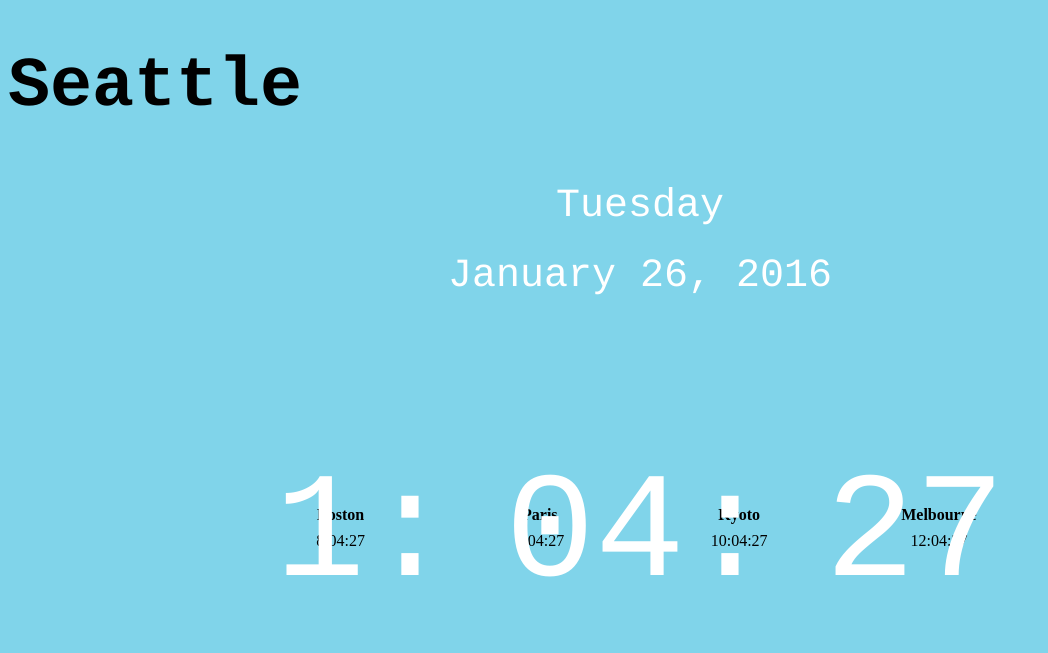
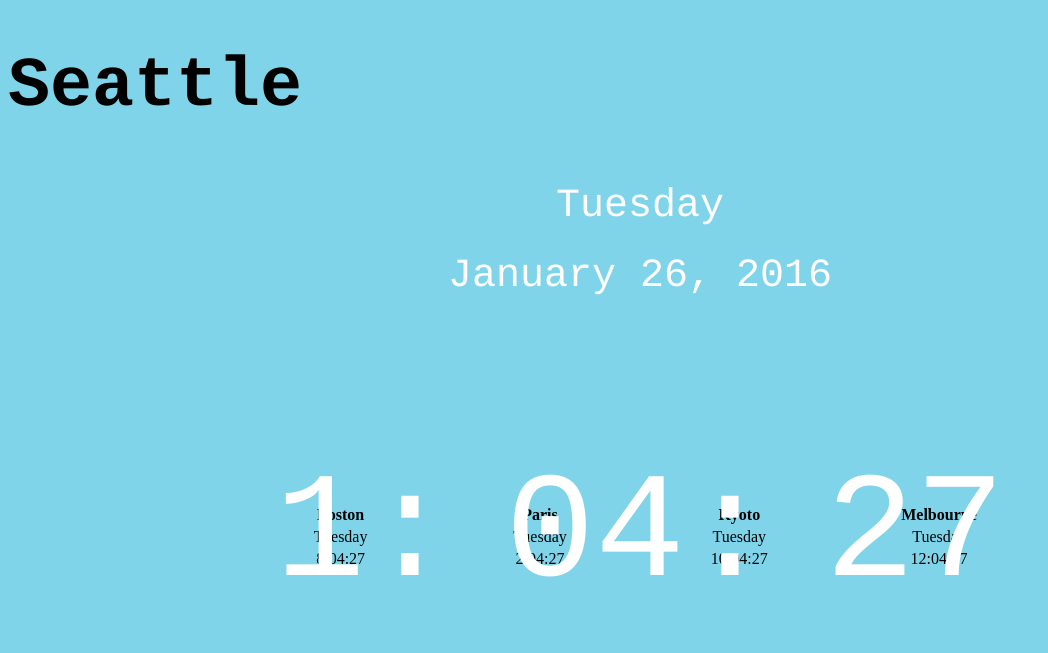
Before and after one commit to noglows/js-digital-clock, a plain HTML site: page index.html in a window 1280 px wide. Shown: the whole page, without its empty margins (0-1048 px from the left). Drawn offline with Linux system fonts and the light colour scheme.

Commit message:
Working day of week for international clocks

```diff
--- a/index.html
+++ b/index.html
@@ -25,10 +25,10 @@
             <th>Melbourne</th>
           </tr>
           <tr>
-            <td id='boston-date'></td>
-            <td id='paris-date'></td>
-            <td id='kyoto-date'></td>
-            <td id='melbourne-date'></td>
+            <td id='boston-day'></td>
+            <td id='paris-day'></td>
+            <td id='kyoto-day'></td>
+            <td id='melbourne-day'></td>
           </tr>
           <tr>
             <td id='boston-time'></td>
--- a/index.js
+++ b/index.js
@@ -1,6 +1,3 @@
-// Your code here
-
-//
 var currentTime = function() {
   var now = new Date();
   var month = now.getMonth();
@@ -10,20 +7,40 @@ var currentTime = function() {
 
   var monthNames = ["January", "February", "March", "April", "May", "June", "July", "August", "September", "October", "November", "December" ];
   month = monthNames[month];
-
-  var dayNames = ["Sunday", "Monday", "Tuesday", "Wednesday", "Thursday", "Friday", "Saturday"]
-  dayWeek = dayNames[dayWeek]
+  var dayNames = ["Sunday", "Monday", "Tuesday", "Wednesday", "Thursday", "Friday", "Saturday"];
 
   var hour = now.getHours();
 
-  // var bostonHour = hour + 3;
-  // var parisHour = hour + 9;
-  // var kyotoHour = hour + 17;
-  // var melbourneHour = hour + 19;
+  if (hour >= 21) {
+    boston_day = dayNames[dayWeek + 1];
+  } else {
+    boston_day = dayNames[dayWeek]
+  }
+
+  if (hour >= 15) {
+    paris_day = dayNames[dayWeek + 1];
+  } else {
+    paris_day = dayNames[dayWeek]
+  }
+
+  if (hour >= 7) {
+    kyoto_day = dayNames[dayWeek + 1];
+  } else {
+    kyoto_day = dayNames[dayWeek]
+  }
+
+  if (hour >= 5) {
+    melbourne_day = dayNames[dayWeek + 1];
+  } else {
+    melbourne_day = dayNames[dayWeek]
+  }
 
   if (hour > 12) {
     hour = hour - 12;
   }
+
+
+  dayWeek = dayNames[dayWeek];
 
   var mins = now.getMinutes();
   if (mins < 10) {
@@ -36,6 +53,7 @@ var currentTime = function() {
   }
 
   var now_utc = new Date(now.getUTCFullYear(), now.getUTCMonth(), now.getUTCDate(),  now.getUTCHours(), now.getUTCMinutes(), now.getUTCSeconds());
+
 
   boston_hour = now_utc.getHours() - 5;
   if (boston_hour < 0) {
@@ -76,6 +94,11 @@ var currentTime = function() {
   document.getElementById('paris-time').innerHTML = paris_hour + ":" + mins + ":" + seconds;
   document.getElementById('kyoto-time').innerHTML = kyoto_hour + ":" + mins + ":" + seconds;
   document.getElementById('melbourne-time').innerHTML = melbourne_hour + ":" + mins + ":" + seconds;
+
+  document.getElementById('boston-day').innerHTML = boston_day;
+  document.getElementById('paris-day').innerHTML = paris_day;
+  document.getElementById('kyoto-day').innerHTML = kyoto_day;
+  document.getElementById('melbourne-day').innerHTML = melbourne_day;
 };
 
 setInterval(function() { currentTime(); }, 1000);
```
